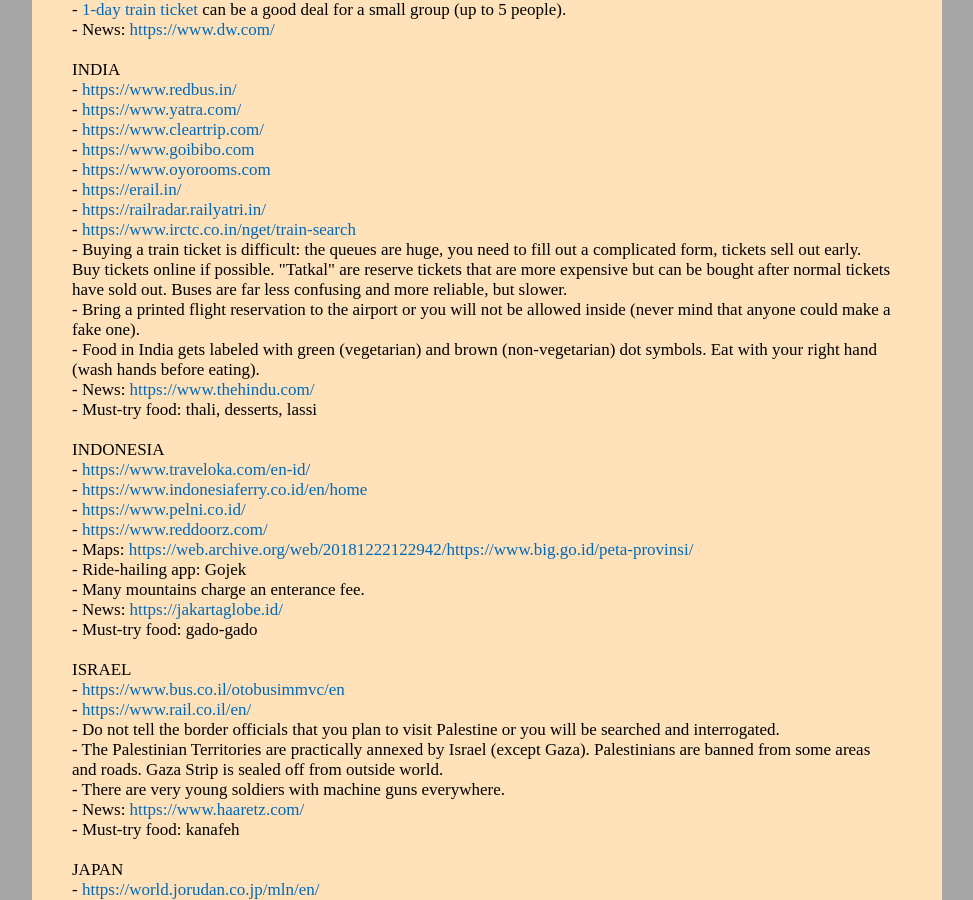
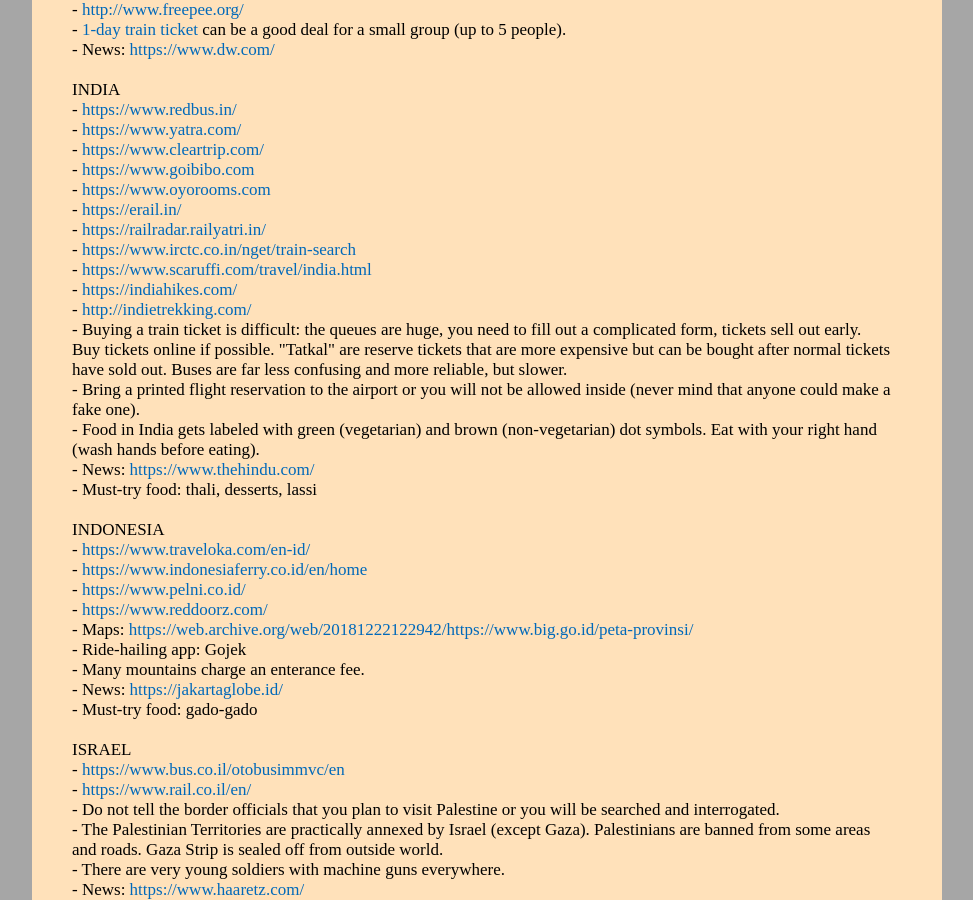
Before and after one commit to witbag/witbag.github.io, a Jekyll site: the page built from travel/notes.html, in a window 1280 px wide and 900 px high, scrolled down 1989 px. Shown: the whole window, without its empty margins (153-1126 px from the left). Built offline with Jekyll 4.4.1, drawn with Linux system fonts in a browser that asks for light colours; some of the changed text lies outside the part shown.

Commit message:
Update notes.html

```diff
--- a/travel/notes.html
+++ b/travel/notes.html
@@ -45,6 +45,7 @@
 - <a href="https://www.pc.gc.ca/en/index" target=_blank>https://www.pc.gc.ca/en/index</a><br />
 - <a href="https://caltopo.com/" target=_blank>https://caltopo.com/</a><br />
 - <a href="https://freecampsites.net/" target=_blank>https://freecampsites.net/</a><br />
+- <a href="https://hikebiketravel.com/categories/" target=_blank>https://hikebiketravel.com/categories/</a><br />
 - Western half of Canada has almost no inter-city public transport.<br>
 - News: <a href="https://www.cbc.ca/news/" target=_blank>https://www.cbc.ca/news/</a><br />
 <br>
@@ -106,6 +107,9 @@
 - <a href="https://erail.in/" target=_blank>https://erail.in/</a><br />
 - <a href="https://railradar.railyatri.in/" target=_blank>https://railradar.railyatri.in/</a><br />
 - <a href="https://www.irctc.co.in/nget/train-search" target=_blank>https://www.irctc.co.in/nget/train-search</a><br />
+- <a href="https://www.scaruffi.com/travel/india.html" target=_blank>https://www.scaruffi.com/travel/india.html</a><br />
+- <a href="https://indiahikes.com/" target=_blank>https://indiahikes.com/</a><br />
+- <a href="http://indietrekking.com/" target=_blank>http://indietrekking.com/</a><br />
 - Buying a train ticket is difficult: the queues are huge, you need to fill out a complicated form, tickets sell out early. Buy tickets online if possible. "Tatkal" are reserve tickets that are more expensive but can be bought after normal tickets have sold out. Buses are far less confusing and more reliable, but slower.<br>
 - Bring a printed flight reservation to the airport or you will not be allowed inside (never mind that anyone could make a fake one).<br>
 - Food in India gets labeled with green (vegetarian) and brown (non-vegetarian) dot symbols. Eat with your right hand (wash hands before eating).<br>
@@ -242,6 +246,7 @@
 - <a href="http://npmaps.com/" target=_blank>http://npmaps.com/</a><br />
 - <a href="https://www.nps.gov/" target=_blank>https://www.nps.gov/</a><br />
 - <a href="https://www.nps.gov/maps/full.html?mapId=7ad17cc9-b808-4ff8-a2f9-a99909164466" target=_blank>https://www.nps.gov/maps/full.html?mapId=7ad17cc9-b808-4ff8-a2f9-a99909164466</a><br />
+- <a href="https://www.hikingproject.com/directory/areas" target=_blank>https://www.hikingproject.com/directory/areas</a><br />
 - <a href="https://www.scaruffi.com/travel/hikes.html" target=_blank>https://www.scaruffi.com/travel/hikes.html</a><br />
 - <a href="https://andrewskurka.com/adventures/" target=_blank>https://andrewskurka.com/adventures/</a><br />
 - <a href="https://freecampsites.net/" target=_blank>https://freecampsites.net/</a><br />
```
